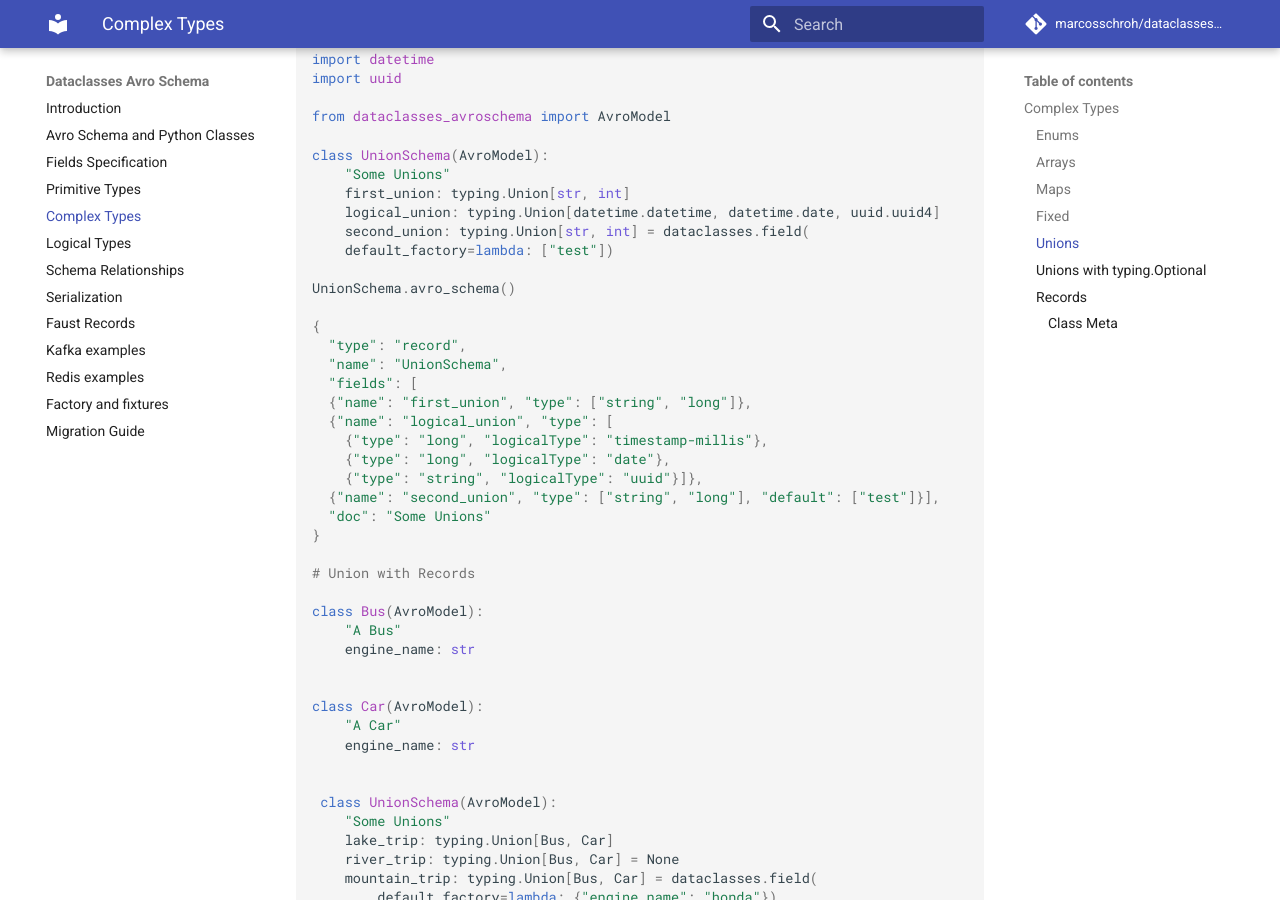
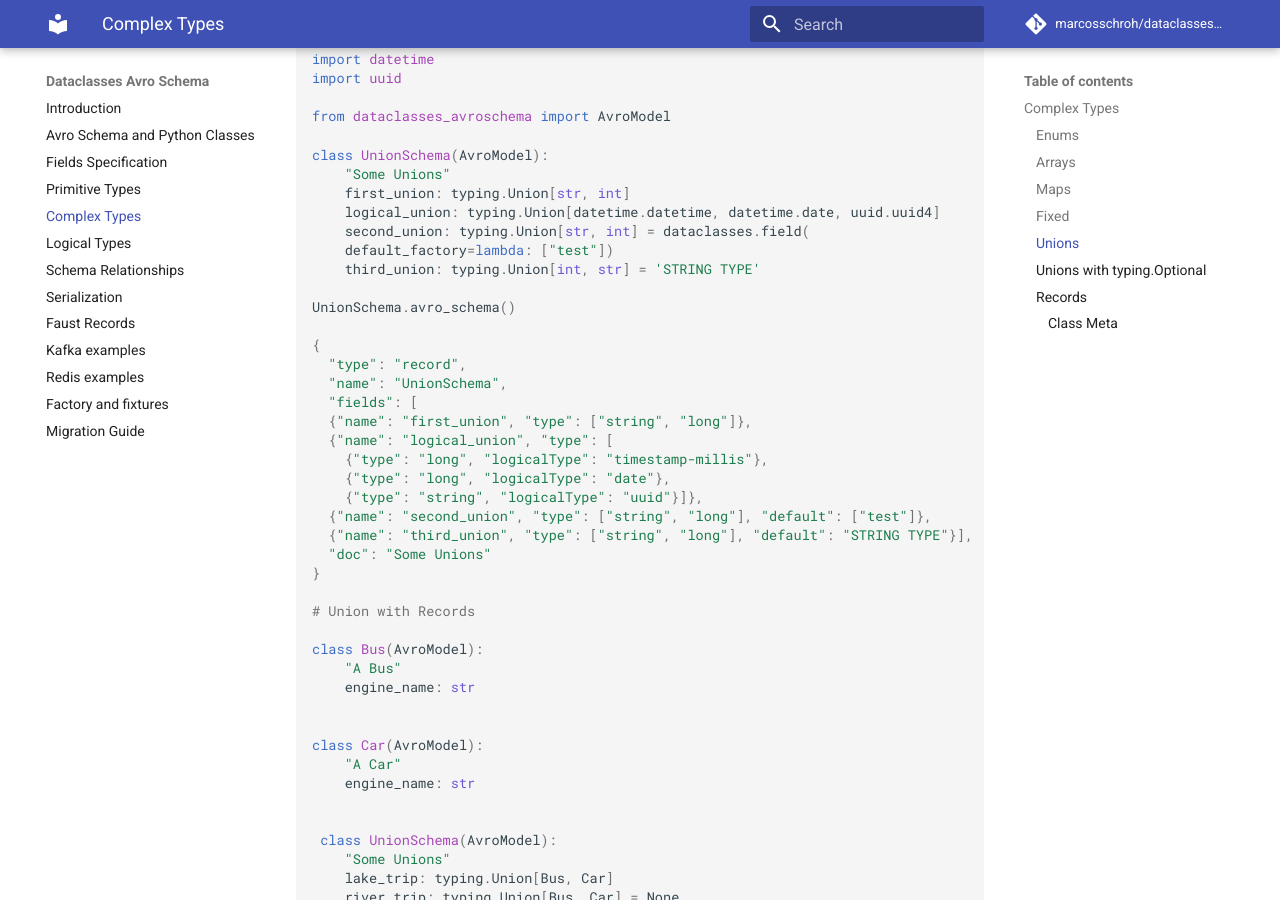
Before and after one commit to marcosschroh/dataclasses-avroschema, an MkDocs documentation site: the page built from docs/complex_types.md, in a window 1280 px wide and 900 px high, scrolled down 3990 px. Built offline with MkDocs 1.6.1 and Material for MkDocs 9.7.7, drawn with Linux system fonts in a browser that asks for light colours; comment, search, counter and statistics services are not loaded.

Commit message:
Updated documentation

```diff
--- a/docs/complex_types.md
+++ b/docs/complex_types.md
@@ -198,6 +198,7 @@ class UnionSchema(AvroModel):
     logical_union: typing.Union[datetime.datetime, datetime.date, uuid.uuid4]
     second_union: typing.Union[str, int] = dataclasses.field(
     default_factory=lambda: ["test"])
+    third_union: typing.Union[int, str] = 'STRING TYPE'
 
 UnionSchema.avro_schema()
 
@@ -210,7 +211,8 @@ UnionSchema.avro_schema()
     {"type": "long", "logicalType": "timestamp-millis"},
     {"type": "long", "logicalType": "date"},
     {"type": "string", "logicalType": "uuid"}]},
-  {"name": "second_union", "type": ["string", "long"], "default": ["test"]}],
+  {"name": "second_union", "type": ["string", "long"], "default": ["test"]},
+  {"name": "third_union", "type": ["string", "long"], "default": "STRING TYPE"}],
   "doc": "Some Unions"
 }
 
```
Also changed, not shown: docs/fields_specification.md (+5 -2 lines).
